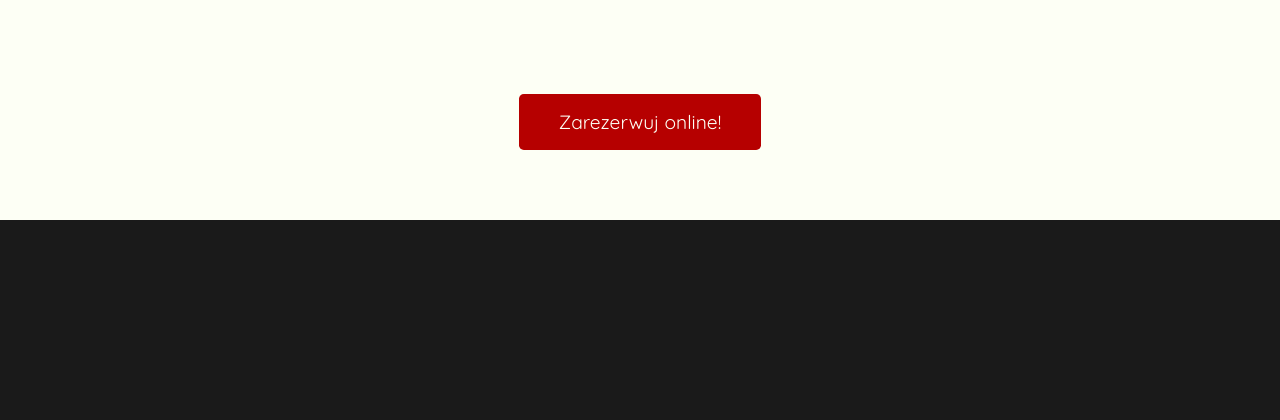
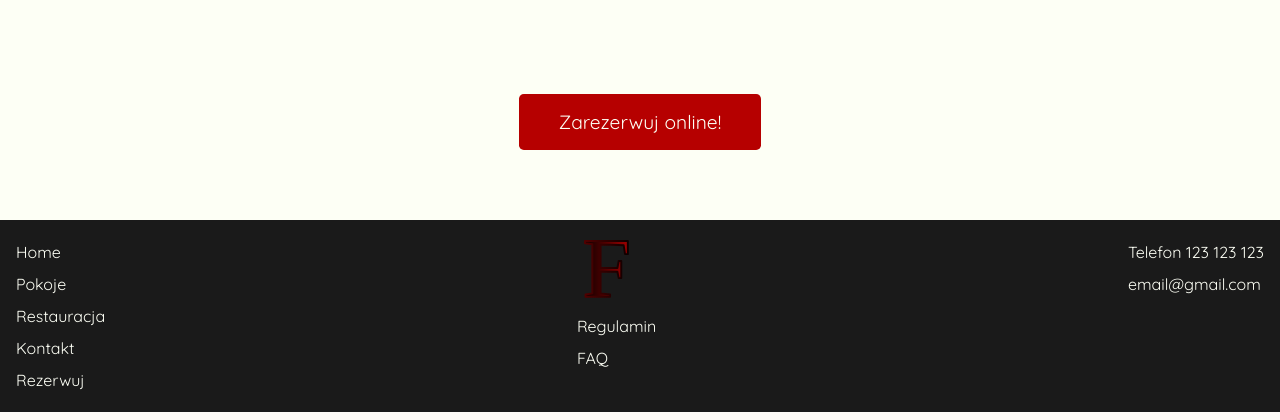
Before and after one commit to Liras333/hotel-school-project, a PHP site: page / in a window 1280 px wide. Shown: the part 3021-3441 px from the top of the page. Run offline with PHP 8.4, Linux system fonts and the light colour scheme.

Commit message:
done kontakt.php and start restauracja.php

```diff
--- a/index.php
+++ b/index.php
@@ -20,11 +20,11 @@
                     <img src="./source/logo.svg" alt="logo" />
                     <nav>
                         <ul>
-                            <li class="active"><a href="">Hotel</a></li>
-                            <li><a href="">Pokoje</a></li>
-                            <li><a href="">Restauracja</a></li>
-                            <li><a href="">Kontakt</a></li>
-                            <li><a href="">Rezerwuj</a></li>
+                            <li class="active"><a href="./index.php">Hotel</a></li>
+                            <li><a href="./pages/pokoje.php">Pokoje</a></li>
+                            <li><a href="./pages/restauracja.php">Restauracja</a></li>
+                            <li><a href="./pages/kontakt.php">Kontakt</a></li>
+                            <li><a href="./pages/rezerwacja.php">Rezerwuj</a></li>
                         </ul>
                     </nav>
                     </header>
@@ -33,11 +33,11 @@
                     <img src="./source/logo.svg" alt="logo" />
                     <nav>
                         <ul>
-                            <li class="active"><a href="">Hotel</a></li>
-                            <li><a href="">Pokoje</a></li>
-                            <li><a href="">Restauracja</a></li>
-                            <li><a href="">Kontakt</a></li>
-                            <li><a href="">Rezerwuj</a></li>
+                            <li class="active"><a href="./index.php">Hotel</a></li>
+                            <li><a href="./pages/pokoje.php">Pokoje</a></li>
+                            <li><a href="./pages/restauracja.php">Restauracja</a></li>
+                            <li><a href="./pages/kontakt.php">Kontakt</a></li>
+                            <li><a href="./pages/rezerwacja.php">Rezerwuj</a></li>
                         </ul>
                     </nav>
                 </header>
@@ -142,7 +142,32 @@
                 </section>
             </main>
             <footer>
-            </footer>
+                <div>
+                 <ul>
+                    <li><a href="./index.php">Home</a></li>
+                    <li><a href="./pages/pokoje.php">Pokoje</a></li>
+                    <li><a href="./pages/rezerwacja.php">Restauracja</a></li>
+                    <li><a href="./pages/kontakt.php">Kontakt</a></li>
+                    <li><a href="./pages/rezerwacja.php">Rezerwuj</a></li>
+                </ul>
+                </div>
+
+                <div>
+                    <ul>
+
+                        <li><img src="./source/logo.svg" alt="logo"></li>
+                        <li><a href="./pages/regulamin.html">Regulamin</a></li>
+                        <li><a href="./pages/faq.html">FAQ</a></li>
+                    </ul>
+                </div>
+                <div>
+
+                    <ul>
+                        <li>Telefon 123 123 123</li>
+                        <li>email@gmail.com</li>
+                    </ul>
+                </div>
+                </footer>
     </body>
 
     <script src="./scripts/handleHeaders.js"></script>
--- a/scripts/handleSlider.js
+++ b/scripts/handleSlider.js
@@ -2,8 +2,24 @@ const sekcja5 = document.querySelectorAll('.sekcja-slider > div');
 const prev = document.querySelector('.prev')
 const next = document.querySelector('.next')
 
+// index obrazka
 let index = 0;
+
+// zmiana obrazka do 12 sekund do przodu
+const interval = setInterval(()=>{
+    index ++
+    if(index === 3) index = 0;
+
+    sekcja5.forEach((div, i) => {
+        if (i === index) div.classList.add('show-div');
+        else div.classList.remove('show-div')
+    })
+}, 12_000)
+
+
+// eventy przycisków slidera
 prev.addEventListener('click', () => {
+    window.clearInterval(interval)
     index--;
 
     if (index === -1) index = 2;
@@ -15,6 +31,8 @@ prev.addEventListener('click', () => {
 })
 
 next.addEventListener('click', () => {
+    window.clearInterval(interval)
+
     index++;
     if (index === 3) index = 0;
 
--- a/styles/globalStyles.css
+++ b/styles/globalStyles.css
@@ -11,13 +11,13 @@
 
 body {
     background-color: var(--bgColorWhite);
+    scroll-behavior: smooth;
 }
 
 
 #header-container {
     width: 100%;
     height: 85dvh;
-    background-image: url('../source/pagesImg/hotel.jpg');
     background-position: center;
     background-repeat: no-repeat;
     background-size: cover;
@@ -178,8 +178,33 @@ main {
 
 footer {
     width:100%;
-    height:200px;
     background-color: rgb(26, 26, 26);
+    display: flex;
+    flex-wrap:wrap;
+    justify-content: space-between;
+
+    div {
+        padding:1rem;
+    }
+
+    img {
+        width:4rem;
+    }
+
+    ul {
+        list-style: none;
+
+        li{
+            line-height: 2rem;
+            color:var(--bgColorWhite);
+
+        }
+
+        a{
+            color:var(--bgColorWhite);
+            text-decoration: none;
+        }
+    }
 }
 
 
--- a/styles/mainPage.css
+++ b/styles/mainPage.css
@@ -1,4 +1,8 @@
 @import url('./rootVariables.css');
+
+#header-container{
+    background-image: url('../source/pagesImg/hotel.jpg');
+}
 
 .sekcja-opis {
     display: flex;
@@ -230,10 +234,13 @@
 
 @media (max-width:500px) {
 
-
     .sekcja,
     .sekcja1 .tekst {
         padding: .5rem
     }
 
+    .sekcja3 > div{
+        width:auto
+    }
+
 }
```
Also changed, not shown: pages/kontakt.php (+89 -0 lines), pages/restauracja.php (+83 -0 lines), styles/kontakt.css (added, +14 -0 lines), styles/restauracja.css (added).
